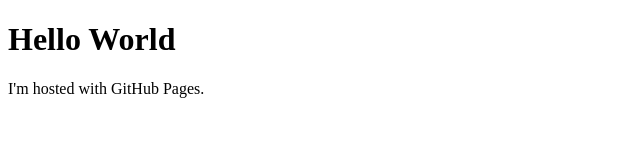
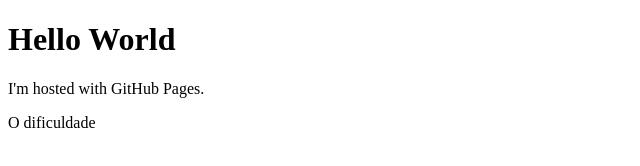
Before and after one commit to SRUS-IFBA/sirus-ifba.github.io, a plain HTML site: page index.html in a window 1280 px wide. Shown: the whole page, without its empty margins (0-640 px from the left). Drawn offline with Linux system fonts and the light colour scheme.

Commit message:
Socrates

```diff
--- a/index.html
+++ b/index.html
@@ -3,5 +3,6 @@
 <body>
 <h1>Hello World</h1>
 <p>I'm hosted with GitHub Pages.</p>
+<p>O dificuldade</p>
 </body>
 </html>
```
